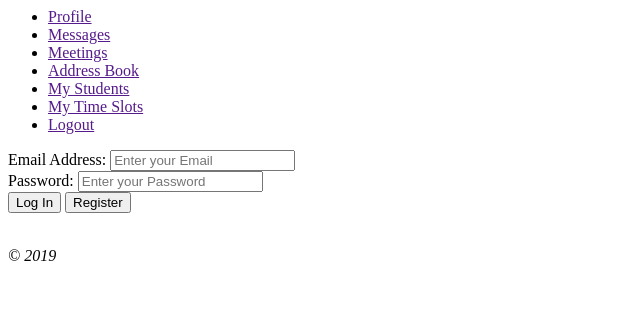
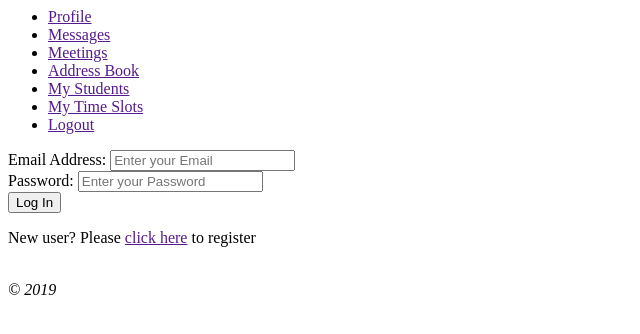
Before and after one commit to Micsupreeme/Assignment-2, a PHP site: the page made by application/views/user/login.php in a window 1280 px wide. Shown: the top 334 px of the page, without its empty margins (0-640 px from the left). Run offline with PHP 8.4, Linux system fonts and the light colour scheme; the template is opened without the code that fills it: most values are stand-ins (such as "Sample title", 1, 10 or a date in 2020); data that the repository does not hold is empty.

Commit message:
amendment to login (link to registration page)

```diff
--- a/application/models/User_model.php
+++ b/application/models/User_model.php
@@ -42,7 +42,7 @@
 
             $data = array(
                 'usr_email' => $this->input->post('userEmail'),
-                'usr_my_key' => $this->input->post('userPassword'),
+                'usr_my_key' => $this->input->hash('userPassword'),
                 'usr_first_name' => $this->input->post('firstName'),
                 'usr_last_name' => $this->input->post('surname'),
                 'usr_auth_level' => $this->input->post('role'),
--- a/application/views/user/login.php
+++ b/application/views/user/login.php
@@ -4,5 +4,5 @@
         <label>Password:</label>
         <input type="password" name="userPassword" placeholder="Enter your Password"><br>
         <input name="login" type="submit" id="login" value="Log In">
-        <input name="register" type="submit" id="register" value="Register">
 </form>
+<p>New user? Please <a href="<?php echo base_url('user/registerUser'); ?>">click here</a> to register</p>
```
